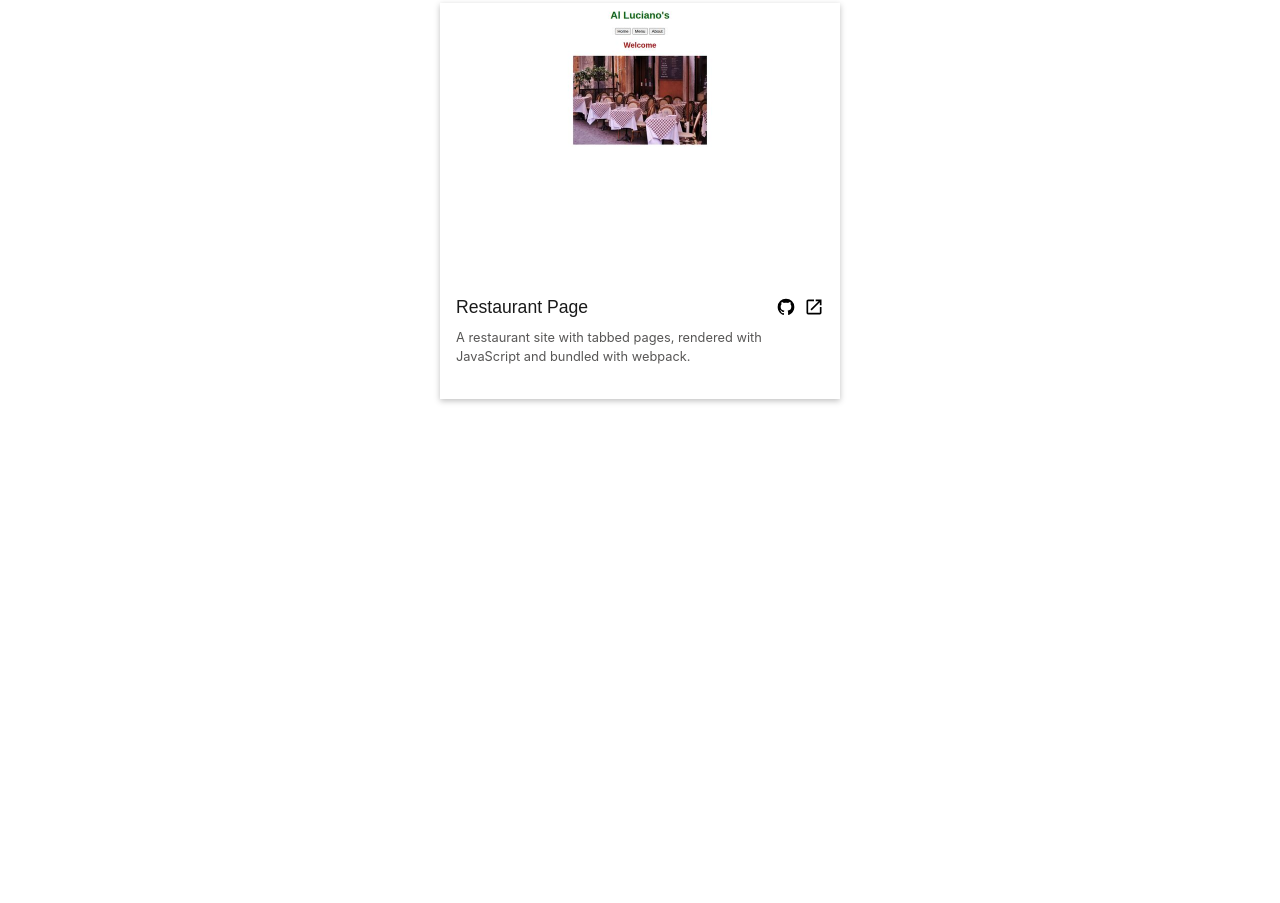
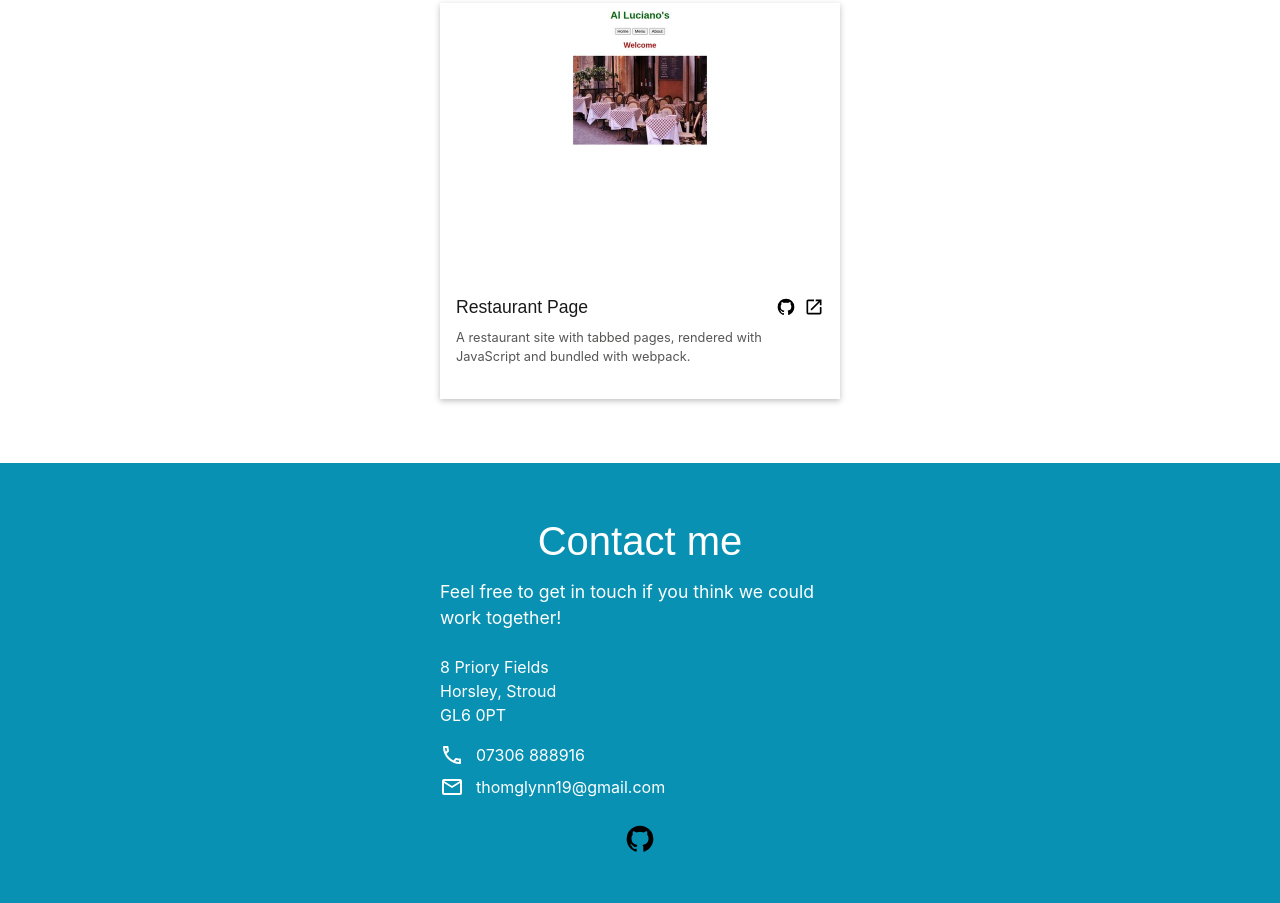
Before and after one commit to ThomGlynnGit/homepage, a website built with webpack: page src/index.html in a window 1280 px wide. Shown: the part 3116-4019 px from the top of the page. Before the commit the page ends 3579 px from the top, so only its background shows below. Built offline with nearby package versions, Linux system fonts and the light colour scheme; a web font is replaced by a local one.

Commit message:
Add contact section

```diff
--- a/src/index.html
+++ b/src/index.html
@@ -220,5 +220,29 @@
         </div>
       </section>
     </main>
+
+    <!-- Contact details on a blue background -->
+    <footer class="contact">
+      <div class="contact-message">
+        <h2>Contact me</h2>
+        <p>Feel free to get in touch if you think we could work together!</p>
+      </div>
+      <address class="contact-details">
+        <p>8 Priory Fields<br />Horsley, Stroud<br />GL6 0PT</p>
+        <a class="contact-link" href="tel:+447306888916">
+          <img src="./images/icons/phone-outline.svg" alt="" />
+          07306 888916
+        </a>
+        <a class="contact-link" href="mailto:thomglynn19@gmail.com">
+          <img src="./images/icons/email-outline.svg" alt="" />
+          thomglynn19@gmail.com
+        </a>
+        <div class="socials">
+          <a href="https://github.com/ThomGlynnGit">
+            <img src="./images/icons/github.svg" alt="GitHub" />
+          </a>
+        </div>
+      </address>
+    </footer>
   </body>
 </html>
--- a/src/styles.css
+++ b/src/styles.css
@@ -178,3 +178,56 @@ img {
   margin: 8px 0 0;
   font-size: 0.8rem;
 }
+
+/* Contact - one centred column on mobile */
+.contact {
+  display: grid;
+  grid-template-columns: minmax(0, 400px);
+  justify-content: center;
+  gap: 24px;
+  padding: 48px 16px;
+  background-color: var(--primary);
+  color: white;
+}
+
+.contact h2 {
+  font-size: 2.5rem;
+  text-align: center;
+  color: white;
+}
+
+.contact-message p {
+  margin: 8px 0 0;
+  font-size: 1.1rem;
+}
+
+/* Removes the default italics on address */
+.contact-details {
+  display: flex;
+  flex-direction: column;
+  gap: 8px;
+  font-style: normal;
+}
+
+.contact-details p {
+  margin: 0 0 8px;
+}
+
+.contact-link {
+  display: flex;
+  align-items: center;
+  gap: 12px;
+  color: inherit;
+  text-decoration: none;
+}
+
+/* Turns the black icons white */
+.contact-link img {
+  width: 24px;
+  height: 24px;
+  filter: invert(1);
+}
+
+.contact .socials {
+  margin-top: 16px;
+}
```
